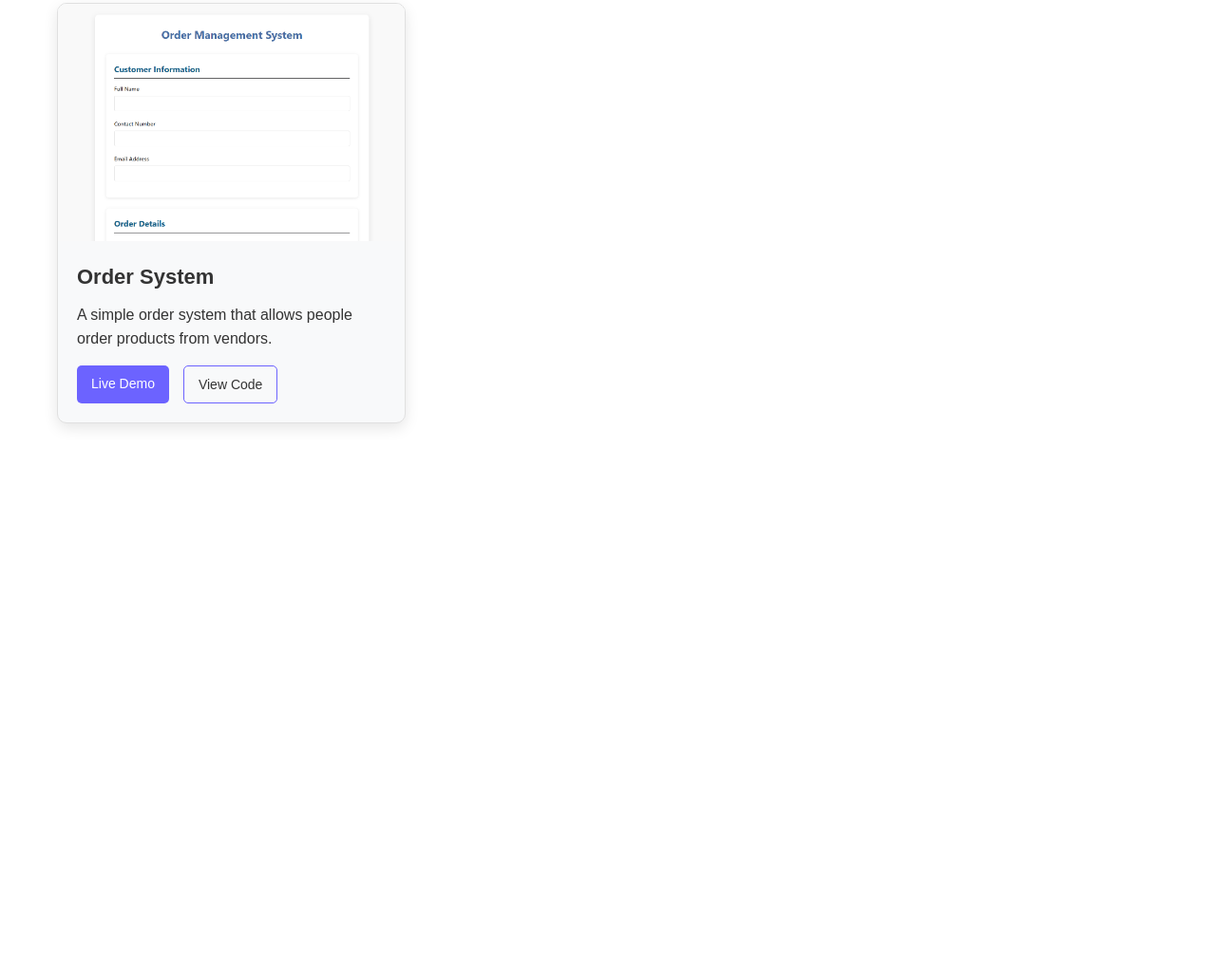
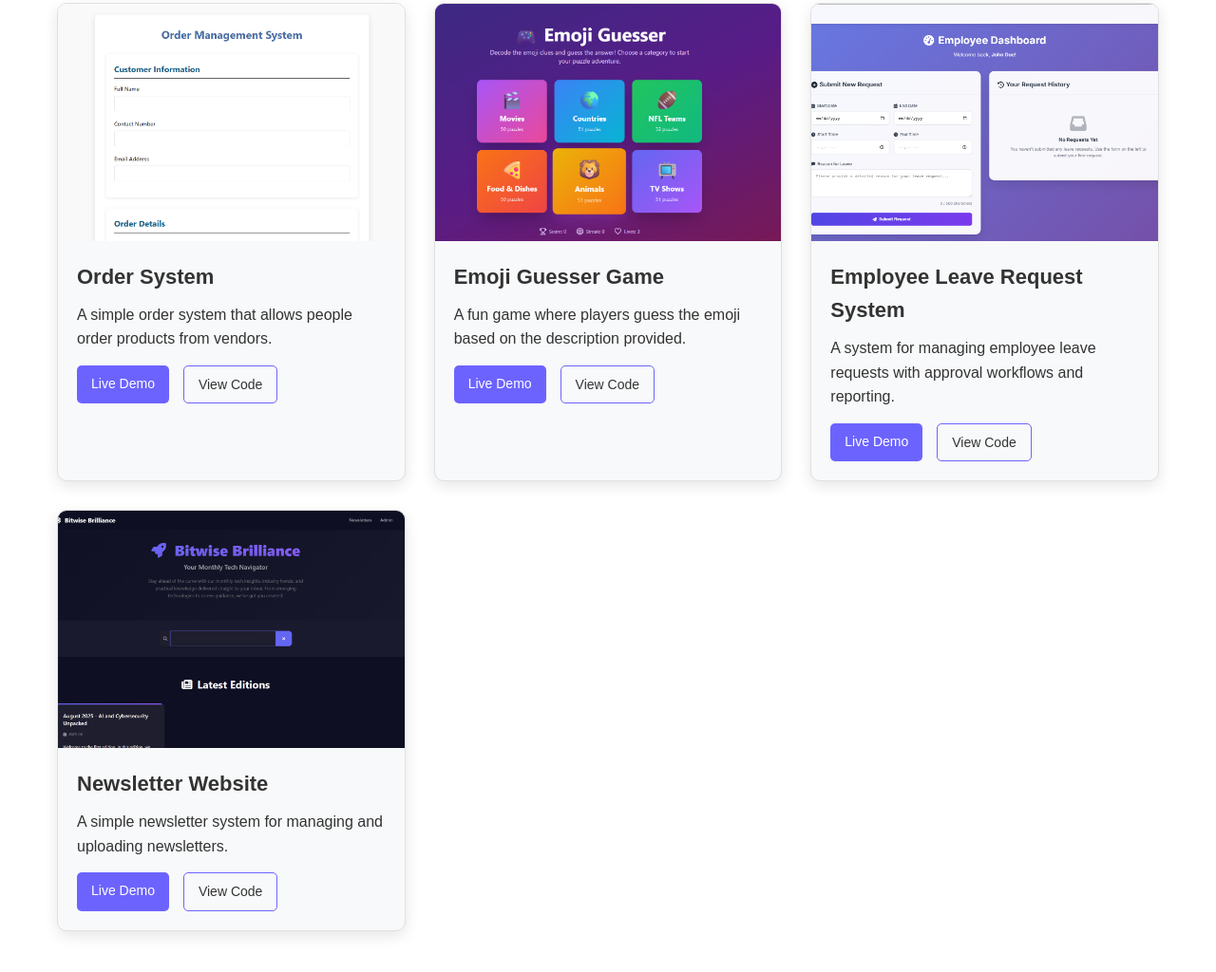
Before and after one commit to kwameadobaw/kwame_portfolio, a plain HTML site: page portfolio.html in a window 1280 px wide. Shown: the part 798-1822 px from the top of the page at 95% size. Before the commit the page ends 1324 px from the top, so only its background shows below. Drawn offline with Linux system fonts and the light colour scheme.

Commit message:
Added new portfilio items

```diff
--- a/portfolio.html
+++ b/portfolio.html
@@ -93,14 +93,14 @@
                 <!-- Portfolio Item 3 -->
                 <div class="portfolio-item">
                     <div class="portfolio-image">
-                        <div class="placeholder-image"><img src="images/LensLife.png"></div>
+                        <div class="placeholder-image"><img src="images/chic images.png"></div>
                     </div>
                     <div class="portfolio-info">
                         <h3>Photographer Portfolio Website</h3>
                         <p>A modern website for a photographer that allows users to send booking requests to the photographer.</p>
                         <div class="portfolio-links">
-                            <a href="https://kwameadobaw.github.io/photography_portfolio/" class="live-link" target="_blank">Live Demo</a>
-                            <a href="https://github.com/kwameadobaw/photography_portfolio" class="code-link" target="_blank">View Code</a>
+                            <a href="https://chicimages-2-0.vercel.app/" class="live-link" target="_blank">Live Demo</a>
+                            <a href="https://github.com/kwameadobaw/chicimages-2.0" class="code-link" target="_blank">View Code</a>
                         </div>
                     </div>
                 </div>
@@ -121,34 +121,48 @@
                 </div>
 
                 <!-- Portfolio Item 5 -->
-                <!-- <div class="portfolio-item">
+                <div class="portfolio-item">
                     <div class="portfolio-image">
-                        <div class="placeholder-image">Blog Platform</div>
+                        <div class="placeholder-image"><img src="images/Emoji_guesser.png"></div>
                     </div>
                     <div class="portfolio-info">
-                        <h3>Blog Platform</h3>
-                        <p>A full-featured blog platform with content management system, user authentication, and comment functionality.</p>
+                        <h3>Emoji Guesser Game</h3>
+                        <p>A fun game where players guess the emoji based on the description provided.</p>
                         <div class="portfolio-links">
-                            <a href="#" class="live-link" target="_blank">Live Demo</a>
-                            <a href="#" class="code-link" target="_blank">View Code</a>
+                            <a href="https://emoji-guesser-eight.vercel.app/" class="live-link" target="_blank">Live Demo</a>
+                            <a href="https://github.com/kwameadobaw/Emoji_guesser" class="code-link" target="_blank">View Code</a>
                         </div>
                     </div>
-                </div> -->
+                </div>
 
                 <!-- Portfolio Item 6 -->
-                <!-- <div class="portfolio-item">
+                <div class="portfolio-item">
                     <div class="portfolio-image">
-                        <div class="placeholder-image">Fitness Tracker</div>
+                        <div class="placeholder-image"><img src="images/Leave request system.png"></div>
                     </div>
                     <div class="portfolio-info">
-                        <h3>Fitness Tracker</h3>
-                        <p>A fitness tracking application that allows users to log workouts, track progress, and set fitness goals.</p>
+                        <h3>Employee Leave Request System</h3>
+                        <p>A system for managing employee leave requests with approval workflows and reporting.</p>
                         <div class="portfolio-links">
-                            <a href="#" class="live-link" target="_blank">Live Demo</a>
-                            <a href="#" class="code-link" target="_blank">View Code</a>
+                            <a href="https://leave-request-system-seven.vercel.app/" class="live-link" target="_blank">Live Demo</a>
+                            <a href="https://github.com/kwameadobaw/leave_request_system" class="code-link" target="_blank">View Code</a>
                         </div>
                     </div>
-                </div> -->
+                </div>
+
+                <div class="portfolio-item">
+                    <div class="portfolio-image">
+                        <div class="placeholder-image"><img src="images/Newsletter.png"></div>
+                    </div>
+                    <div class="portfolio-info">
+                        <h3>Newsletter Website</h3>
+                        <p>A simple newsletter system for managing and uploading newsletters.</p>
+                        <div class="portfolio-links">
+                            <a href="https://bitwisebrilliance.vercel.app/index.html" class="live-link" target="_blank">Live Demo</a>
+                            <a href="https://github.com/kwameadobaw/Newsletters" class="code-link" target="_blank">View Code</a>
+                        </div>
+                    </div>
+                </div>
             </div>
         </section>
     </div>
```
Also changed, not shown: images/Emoji_guesser.png (added), images/Leave request system.png (added), images/Newsletter.png (added), images/chic images.png (added).
